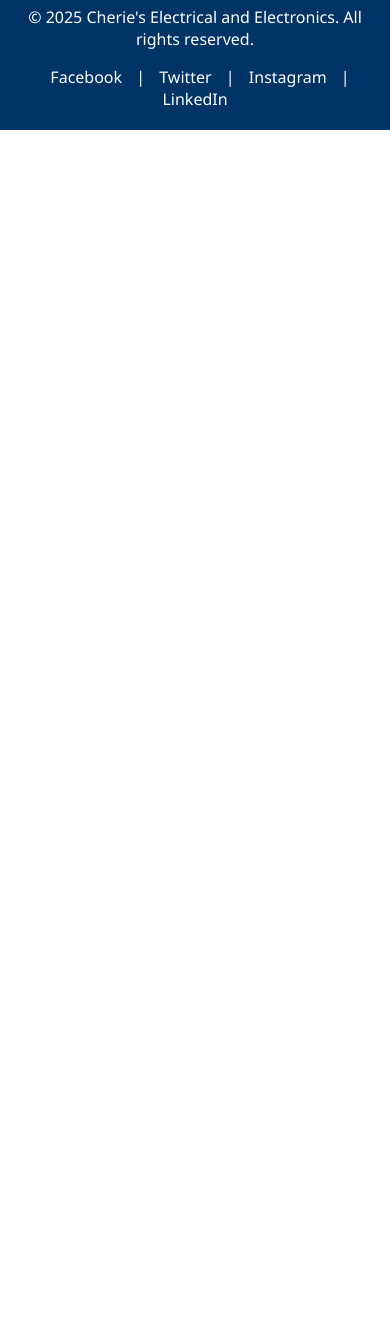
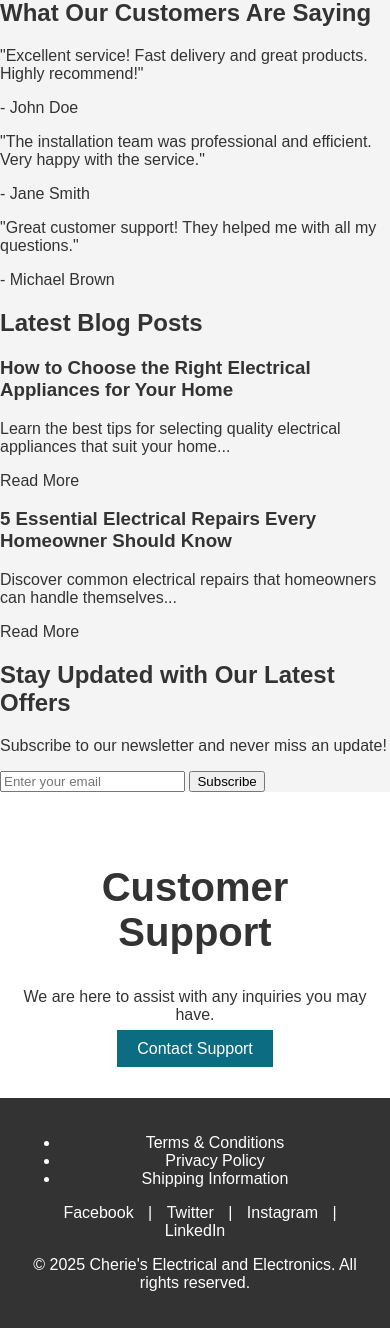
Before and after one commit to terrylight/my_flask_app, a Flask app: page / in a window 390 px wide. Shown: the part 1658-2986 px from the top of the page. Before the commit the page ends 1788 px from the top, so only its background shows below. Run offline with Flask 3, Linux system fonts and the light colour scheme.

Commit message:
Update home page layout, style.css, and app.py with new features

```diff
--- a/app.py
+++ b/app.py
@@ -117,6 +117,32 @@ def logout():
     flash('Logged out successfully.', 'info')
     return redirect(url_for('login'))
 
+# New Routes
+
+@app.route('/blog-post/<int:id>')
+def blog_post(id):
+    # Fetch the blog post based on the ID and display it
+    return render_template('blog_post.html', post_id=id)
+
+@app.route('/subscribe', methods=['POST'])
+def subscribe():
+    email = request.form['email']
+    # Logic to save the email to your database or send a confirmation
+    flash(f"Subscription successful! Thank you for subscribing with {email}.", 'success')
+    return redirect(url_for('home'))
+
+@app.route('/terms')
+def terms():
+    return render_template('terms.html')  # You should create this page
+
+@app.route('/privacy-policy')
+def privacy_policy():
+    return render_template('privacy_policy.html')  # You should create this page
+
+@app.route('/shipping')
+def shipping():
+    return render_template('shipping.html')  # You should create this page
+
 # Only for local testing
 if __name__ == "__main__":
     port = int(os.environ.get('PORT', 5000))
--- a/static/styles.css
+++ b/static/styles.css
@@ -1,159 +1,167 @@
-/* styles.css */
-
+/* General Styles */
 body {
+  font-family: Arial, sans-serif;
   margin: 0;
-  font-family: 'Segoe UI', Tahoma, Geneva, Verdana, sans-serif;
-  background-color: #f9f9f9;
+  padding: 0;
+  background-color: #f4f4f4;
   color: #333;
 }
 
-.container {
-  width: 90%;
-  margin: auto;
-  overflow: hidden;
+a {
+  text-decoration: none;
+  color: inherit;
 }
 
-header {
-  background: #003366;
-  color: #fff;
-  padding: 20px 0;
+/* Navigation Styles */
+nav ul {
+  list-style-type: none;
+  padding: 0;
+  margin: 0;
+  background-color: #333;
 }
 
-header .logo {
-  float: left;
-  font-size: 24px;
-  font-weight: bold;
-}
-
-nav {
-  float: right;
-}
-
-.nav-links {
-  list-style: none;
-  margin: 0;
-  padding: 0;
-}
-
-.nav-links li {
+nav ul li {
   display: inline-block;
   position: relative;
 }
 
-.nav-links li a {
+nav ul li a {
+  padding: 10px 20px;
+  display: block;
   color: #fff;
-  text-decoration: none;
-  padding: 10px 15px;
+}
+
+nav ul li ul {
+  display: none;
+  position: absolute;
+  top: 100%;
+  left: 0;
+  background-color: #333;
+  min-width: 180px;
+}
+
+nav ul li:hover>ul {
   display: block;
 }
 
-.nav-links li a:hover {
-  background: #0055aa;
+nav ul li a:hover {
+  background-color: #555;
 }
 
-.dropdown-content {
-  display: none;
-  position: absolute;
-  background-color: #0055aa;
-  min-width: 160px;
-  z-index: 1;
+/* Main Banner Styles */
+.main-banner {
+  background-color: #0c6c81;
+  color: white;
+  text-align: center;
+  padding: 50px 20px;
 }
 
-.dropdown-content li {
-  display: block;
+.main-banner h1 {
+  font-size: 3rem;
 }
 
-.dropdown-content li a {
-  padding: 10px;
+.main-banner p {
+  font-size: 1.2rem;
+  margin-bottom: 20px;
 }
 
-.dropdown:hover .dropdown-content {
-  display: block;
+.shop-now {
+  padding: 10px 20px;
+  background-color: #ffd700;
+  border: none;
+  font-size: 1rem;
+  cursor: pointer;
 }
 
-.hero {
-  background: url('/static/hero-bg.jpg') no-repeat center center/cover;
-  padding: 80px 0;
-  text-align: center;
-  color: #fff;
-  background-color: #003366;
-  /* fallback */
+.shop-now:hover {
+  background-color: #e5c100;
 }
 
-.hero h2 {
-  font-size: 48px;
+/* Product Categories Section */
+.product-categories {
+  text-align: center;
+  padding: 40px 20px;
+  background-color: #fff;
 }
 
-.hero p {
-  font-size: 20px;
-  margin: 20px 0;
+.product-categories h2 {
+  font-size: 2.5rem;
 }
 
-.btn {
-  display: inline-block;
+.browse-categories {
   padding: 10px 20px;
-  background: #ff6600;
-  color: #fff;
-  text-decoration: none;
-  border-radius: 5px;
+  background-color: #0c6c81;
+  border: none;
+  color: white;
+  font-size: 1rem;
+  cursor: pointer;
 }
 
-.btn:hover {
-  background: #e65c00;
+.browse-categories:hover {
+  background-color: #0b5a65;
 }
 
-.features {
-  margin: 40px 0;
-  display: flex;
-  justify-content: space-between;
-  gap: 20px;
+/* Expert Installation Section */
+.expert-installation {
+  text-align: center;
+  padding: 40px 20px;
+  background-color: #f9f9f9;
 }
 
-.feature-box {
-  background: #fff;
-  padding: 20px;
-  border: 1px solid #ddd;
-  flex: 1;
-  border-radius: 10px;
-  box-shadow: 0 2px 5px rgba(0, 0, 0, 0.1);
-  text-align: center;
+.expert-installation h2 {
+  font-size: 2.5rem;
 }
 
-.feature-box h3 {
-  margin-top: 0;
-  color: #003366;
+.learn-more {
+  padding: 10px 20px;
+  background-color: #0c6c81;
+  border: none;
+  color: white;
+  font-size: 1rem;
+  cursor: pointer;
 }
 
-footer {
-  background: #003366;
-  color: #fff;
-  text-align: center;
-  padding: 20px 0;
-  margin-top: 40px;
+.learn-more:hover {
+  background-color: #0b5a65;
 }
 
-footer .social-links a {
-  color: #fff;
-  text-decoration: none;
+/* Customer Support Section */
+.customer-support {
+  text-align: center;
+  padding: 40px 20px;
+  background-color: #fff;
+}
+
+.customer-support h2 {
+  font-size: 2.5rem;
+}
+
+.contact-support {
+  padding: 10px 20px;
+  background-color: #0c6c81;
+  border: none;
+  color: white;
+  font-size: 1rem;
+  cursor: pointer;
+}
+
+.contact-support:hover {
+  background-color: #0b5a65;
+}
+
+/* Footer Styles */
+footer {
+  background-color: #333;
+  color: white;
+  text-align: center;
+  padding: 20px;
+}
+
+.social-media a {
+  color: white;
   margin: 0 10px;
 }
 
-footer .social-links a:hover {
-  text-decoration: underline;
+.social-media a:hover {
+  color: #ffd700;
 }
-
-/* Responsive Design */
-@media (max-width: 768px) {
-  nav {
-    float: none;
-  }
-
-  .nav-links li {
-    display: block;
-    text-align: center;
-  }
-
-  .features {
-    flex-direction: column;
-  }
-}
--- a/templates/home.html
+++ b/templates/home.html
@@ -3,29 +3,20 @@
 
 <head>
   <meta charset="UTF-8">
-  <meta name="viewport" content="width=device-width, initial-scale=1">
+  <meta name="viewport" content="width=device-width, initial-scale=1.0">
   <title>Cherie's Electrical and Electronics</title>
   <link rel="stylesheet" href="{{ url_for('static', filename='styles.css') }}">
 </head>
 
 <body>
 
-  <header>
-    <div class="container">
-      <h1 class="logo">Cherie's Electrical and Electronics</h1>
+  <!-- Navigation Bar -->
   <nav>
-        <ul class="nav-links">
+    <ul>
       <li><a href="#">Home</a></li>
-          <li class="dropdown">About
-            <ul class="dropdown-content">
-              <li><a href="#">Our Story</a></li>
-              <li><a href="#">Our Team</a></li>
-              <li><a href="#">Careers</a></li>
-              <li><a href="#">Testimonials</a></li>
-            </ul>
-          </li>
-          <li class="dropdown">Shop
-            <ul class="dropdown-content">
+      <li><a href="#">About</a></li>
+      <li><a href="#">Shop</a>
+        <ul>
           <li><a href="#">All Products</a></li>
           <li><a href="#">Categories</a></li>
           <li><a href="#">Best Sellers</a></li>
@@ -33,31 +24,31 @@
           <li><a href="#">Promotions</a></li>
         </ul>
       </li>
-          <li class="dropdown">Services
-            <ul class="dropdown-content">
+      <li><a href="#">Services</a>
+        <ul>
           <li><a href="#">Installation</a></li>
           <li><a href="#">Repairs</a></li>
           <li><a href="#">Consultations</a></li>
           <li><a href="#">Warranty</a></li>
         </ul>
       </li>
-          <li class="dropdown">Support
-            <ul class="dropdown-content">
+      <li><a href="#">Support</a>
+        <ul>
           <li><a href="#">FAQ</a></li>
           <li><a href="#">Help Center</a></li>
           <li><a href="#">Track Order</a></li>
           <li><a href="#">Return Policy</a></li>
         </ul>
       </li>
-          <li class="dropdown">Contact
-            <ul class="dropdown-content">
+      <li><a href="#">Contact</a>
+        <ul>
           <li><a href="#">Contact Form</a></li>
           <li><a href="#">Find a Store</a></li>
           <li><a href="#">WhatsApp Support</a></li>
         </ul>
       </li>
-          <li class="dropdown">Account
-            <ul class="dropdown-content">
+      <li><a href="#">Account</a>
+        <ul>
           <li><a href="#">Login</a></li>
           <li><a href="#">Register</a></li>
           <li><a href="#">Dashboard</a></li>
@@ -66,47 +57,116 @@
       </li>
     </ul>
   </nav>
+
+  <!-- Main Banner Section -->
+  <section class="main-banner">
+    <h1>Welcome to Cherie's Electrical and Electronics</h1>
+    <p>Your one-stop shop for high-quality electrical products and professional services.</p>
+    <a href="/shop" class="shop-now">Shop Now</a> <!-- Link to shop page -->
+  </section>
+
+  <!-- Product Categories Section -->
+  <section class="product-categories">
+    <h2>Product Categories</h2>
+    <p>Explore our wide range of electrical and electronic products.</p>
+    <a href="/categories" class="browse-categories">Browse Categories</a> <!-- Link to categories page -->
+  </section>
+
+  <!-- Featured Products Section -->
+  <section class="featured-products">
+    <h2>Featured Products</h2>
+    <div class="product-grid">
+      <!-- Example Product -->
+      <div class="product-card">
+        <img src="product1.jpg" alt="Product 1">
+        <h3>Product 1</h3>
+        <p>High quality product description</p>
+        <button class="add-to-cart">Add to Cart</button>
       </div>
-  </header>
-
-  <main>
-    <section class="hero">
-      <div class="container">
-        <h2>Welcome to Cherie's Electrical and Electronics</h2>
-        <p>Your one-stop shop for high-quality electrical products and professional services.</p>
-        <a href="#" class="btn">Shop Now</a>
+      <div class="product-card">
+        <img src="product2.jpg" alt="Product 2">
+        <h3>Product 2</h3>
+        <p>High quality product description</p>
+        <button class="add-to-cart">Add to Cart</button>
+      </div>
+      <div class="product-card">
+        <img src="product3.jpg" alt="Product 3">
+        <h3>Product 3</h3>
+        <p>High quality product description</p>
+        <button class="add-to-cart">Add to Cart</button>
+      </div>
     </div>
   </section>
 
-    <section class="features container">
-      <div class="feature-box">
-        <h3>Product Categories</h3>
-        <p>Explore our wide range of electrical and electronic products.</p>
-        <a href="#" class="btn">Browse Categories</a>
+  <!-- Testimonials Section -->
+  <section class="testimonials">
+    <h2>What Our Customers Are Saying</h2>
+    <div class="testimonial-cards">
+      <div class="testimonial-card">
+        <p>"Excellent service! Fast delivery and great products. Highly recommend!"</p>
+        <span>- John Doe</span>
       </div>
-      <div class="feature-box">
-        <h3>Expert Installation</h3>
-        <p>Our experts will handle installation and setup for you.</p>
-        <a href="#" class="btn">Learn More</a>
+      <div class="testimonial-card">
+        <p>"The installation team was professional and efficient. Very happy with the service."</p>
+        <span>- Jane Smith</span>
       </div>
-      <div class="feature-box">
-        <h3>Customer Support</h3>
-        <p>We are here to assist with any inquiries you may have.</p>
-        <a href="#" class="btn">Contact Support</a>
+      <div class="testimonial-card">
+        <p>"Great customer support! They helped me with all my questions."</p>
+        <span>- Michael Brown</span>
+      </div>
     </div>
   </section>
-  </main>
 
-  <footer>
-    <div class="container">
-      <p>© 2025 Cherie's Electrical and Electronics. All rights reserved.</p>
-      <div class="social-links">
-        <a href="#">Facebook</a> |
-        <a href="#">Twitter</a> |
-        <a href="#">Instagram</a> |
-        <a href="#">LinkedIn</a>
+  <!-- Latest Blog Posts Section -->
+  <section class="latest-blog">
+    <h2>Latest Blog Posts</h2>
+    <div class="blog-posts">
+      <div class="blog-post">
+        <h3>How to Choose the Right Electrical Appliances for Your Home</h3>
+        <p>Learn the best tips for selecting quality electrical appliances that suit your home...</p>
+        <a href="/blog-post/1">Read More</a>
+      </div>
+      <div class="blog-post">
+        <h3>5 Essential Electrical Repairs Every Homeowner Should Know</h3>
+        <p>Discover common electrical repairs that homeowners can handle themselves...</p>
+        <a href="/blog-post/2">Read More</a>
       </div>
     </div>
+  </section>
+
+  <!-- Newsletter Subscription Section -->
+  <section class="newsletter">
+    <h2>Stay Updated with Our Latest Offers</h2>
+    <p>Subscribe to our newsletter and never miss an update!</p>
+    <form action="/subscribe" method="POST">
+      <input type="email" name="email" placeholder="Enter your email" required>
+      <button type="submit">Subscribe</button>
+    </form>
+  </section>
+
+  <!-- Customer Support Section -->
+  <section class="customer-support">
+    <h2>Customer Support</h2>
+    <p>We are here to assist with any inquiries you may have.</p>
+    <a href="/support" class="contact-support">Contact Support</a> <!-- Link to contact support page -->
+  </section>
+
+  <!-- Footer -->
+  <footer>
+    <div class="footer-links">
+      <ul>
+        <li><a href="/terms">Terms & Conditions</a></li>
+        <li><a href="/privacy-policy">Privacy Policy</a></li>
+        <li><a href="/shipping">Shipping Information</a></li>
+      </ul>
+    </div>
+    <div class="social-media">
+      <a href="https://www.facebook.com">Facebook</a> |
+      <a href="https://www.twitter.com">Twitter</a> |
+      <a href="https://www.instagram.com">Instagram</a> |
+      <a href="https://www.linkedin.com">LinkedIn</a>
+    </div>
+    <p>© 2025 Cherie's Electrical and Electronics. All rights reserved.</p>
   </footer>
 
 </body>
```
Lines whose indentation alone changed are shown as unchanged.
